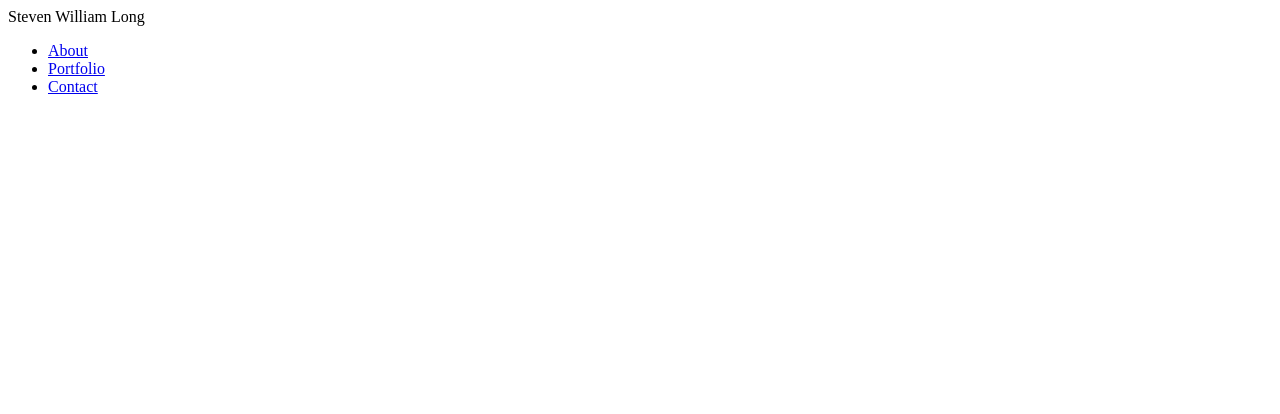
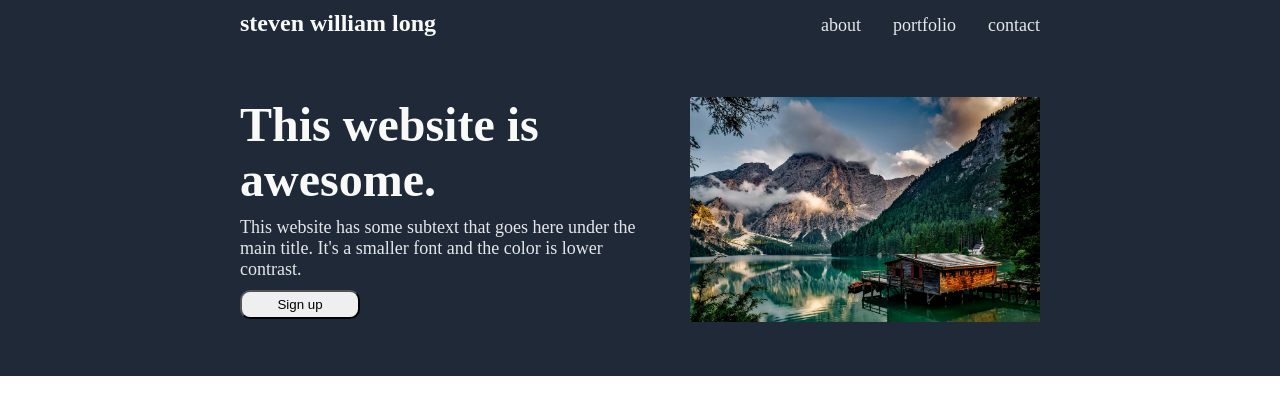
Before and after one commit to swl23/landing-page, a plain HTML site: page index.html in a window 1280 px wide. Drawn offline with Linux system fonts and the light colour scheme.

Commit message:
Add structure and styling to header and welcome card.
Created flexbox infrastructure for website header.
Did the same for the 'welcome' section below the header.
Created an image folder and added an image that is embedded
in the welcome section.

```diff
--- a/index.html
+++ b/index.html
@@ -2,32 +2,45 @@
 <html lang="en">
     <head>
         <meta charset="UTF-8">
+        <meta name="viewport" content="width=device-width, initial-scale=1"/>
         <link rel="stylesheet" href="./style.css">
         <title>SWL | Homepage</title>
     </head>
     <body>
+
         <div class="header">
-            <div class="logo">Steven William Long</div>
-            <ul>
-                <li><a href="https://www.google.com/">About</a></li>
-                <li><a href="https://www.google.com/">Portfolio</a></li>
-                <li><a href="https://www.google.com/">Contact</a></li>
-            </ul>
+            <div class="logo">steven william long
+                <ul class="links">
+                    <li><a href="https://www.google.com/">about</a></li>
+                    <li><a href="https://www.google.com/">portfolio</a></li>
+                    <li><a href="https://www.google.com/">contact</a></li>
+                </ul>
+            </div>
         </div>
+
         <div class="welcome">
+            <div class="awesome">This website is awesome.
+                <div class="text">This website has some subtext that goes here under the main title. It's a smaller font and the color is lower contrast.</div>
+                <button class="sign-up">Sign up</button>
+            </div>
+            <div class="pic"><img src="./images/beauty.jpg" alt="A serene image of a cabin on a mountainous lake with a chapel in the background."></div>
+        </div>
+
+        <div class="random">
 
         </div>
-        <div class="information">
 
-        </div>
         <div class="quote">
 
         </div>
-        <div class="call">
+
+        <div class="action">
 
         </div>
+
         <div class="footer">
 
         </div>
+
     </body>
 </html>
--- a/style.css
+++ b/style.css
@@ -0,0 +1,78 @@
+html {
+    box-sizing: border-box;
+}
+
+*, *::before, *::after {
+    box-sizing: inherit;
+}
+
+body {
+    display: flex;
+    flex-direction: column;
+    margin: 0;
+    font-family: 'Inter 24pt';
+}
+
+.header {
+    display: flex;
+    justify-content: center;
+    align-items: flex-start;
+    background-color: #1F2937;
+    padding: 10px;
+}
+
+.logo {
+    display: flex;
+    justify-content: space-between;
+    font-size: 24px;
+    color: #F9FAF8;
+    font-weight: 800;
+    width: 800px;
+}
+
+.links {
+    display: flex;
+    list-style: none;
+    gap: 32px;
+    padding: 0;
+    margin: 0;
+}
+
+.links a,
+.text {
+    text-decoration: none;
+    color: #E5E7EB;
+    font-size: 18px;
+    font-weight: 200;
+}
+
+.welcome {
+    display: flex;
+    justify-content: center;
+    align-items: flex-start;
+    background-color: #1F2937;
+    gap: 50px;
+    padding: 50px;
+}
+
+.awesome {
+    display: flex;
+    flex-shrink: 0;
+    flex-direction: column;
+    align-content: start;
+    gap: 10px;
+    width: 400px;
+    font-size: 48px;
+    font-weight: 900;
+    color: #F9FAF8;
+}
+
+.sign-up {
+    width: 120px;
+    padding: 5px 15px;
+    border-radius: 10px;
+}
+
+.pic img {
+    max-width: 350px;
+}
```
Also changed, not shown: images/beauty.jpg (added).
